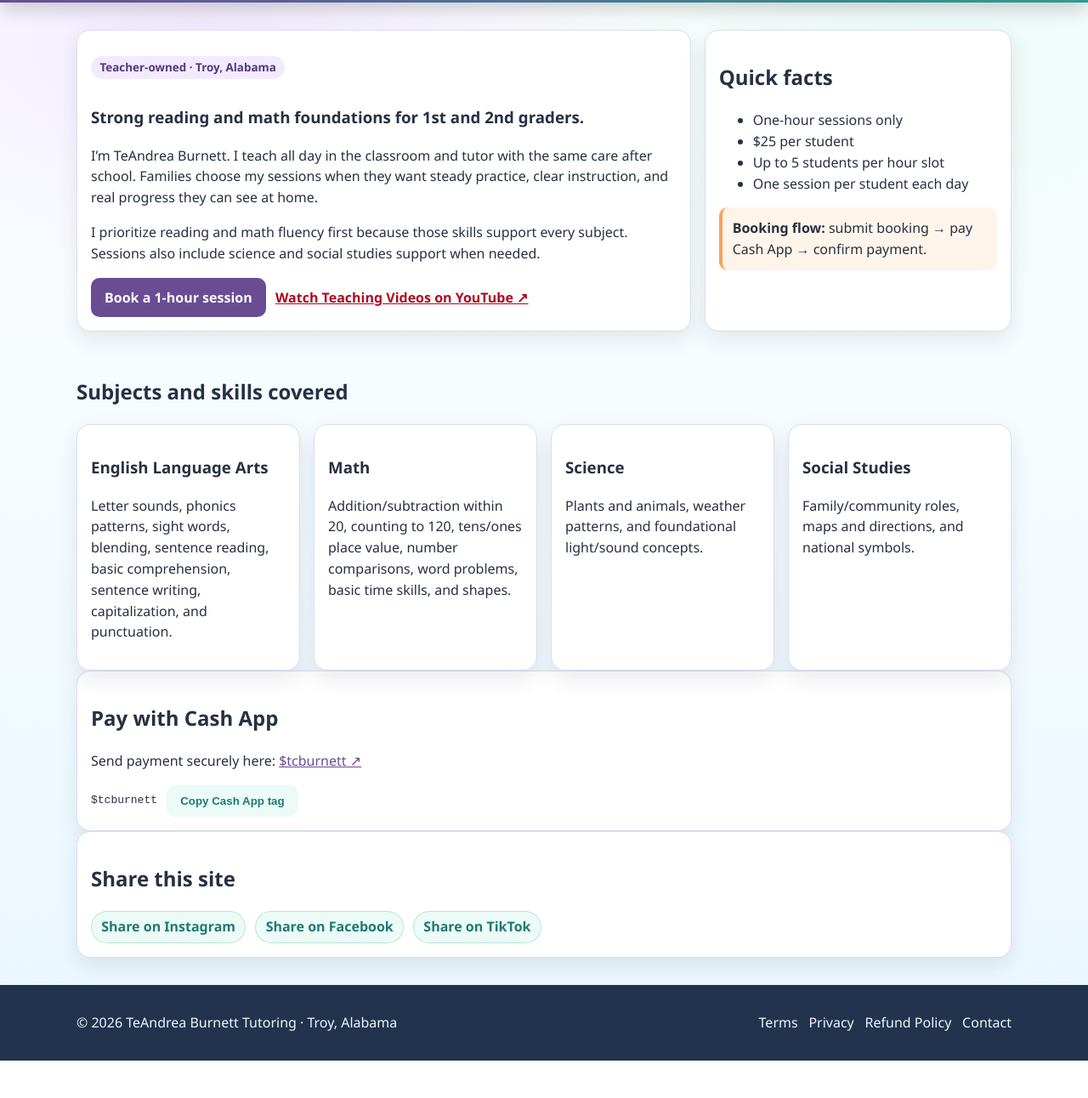
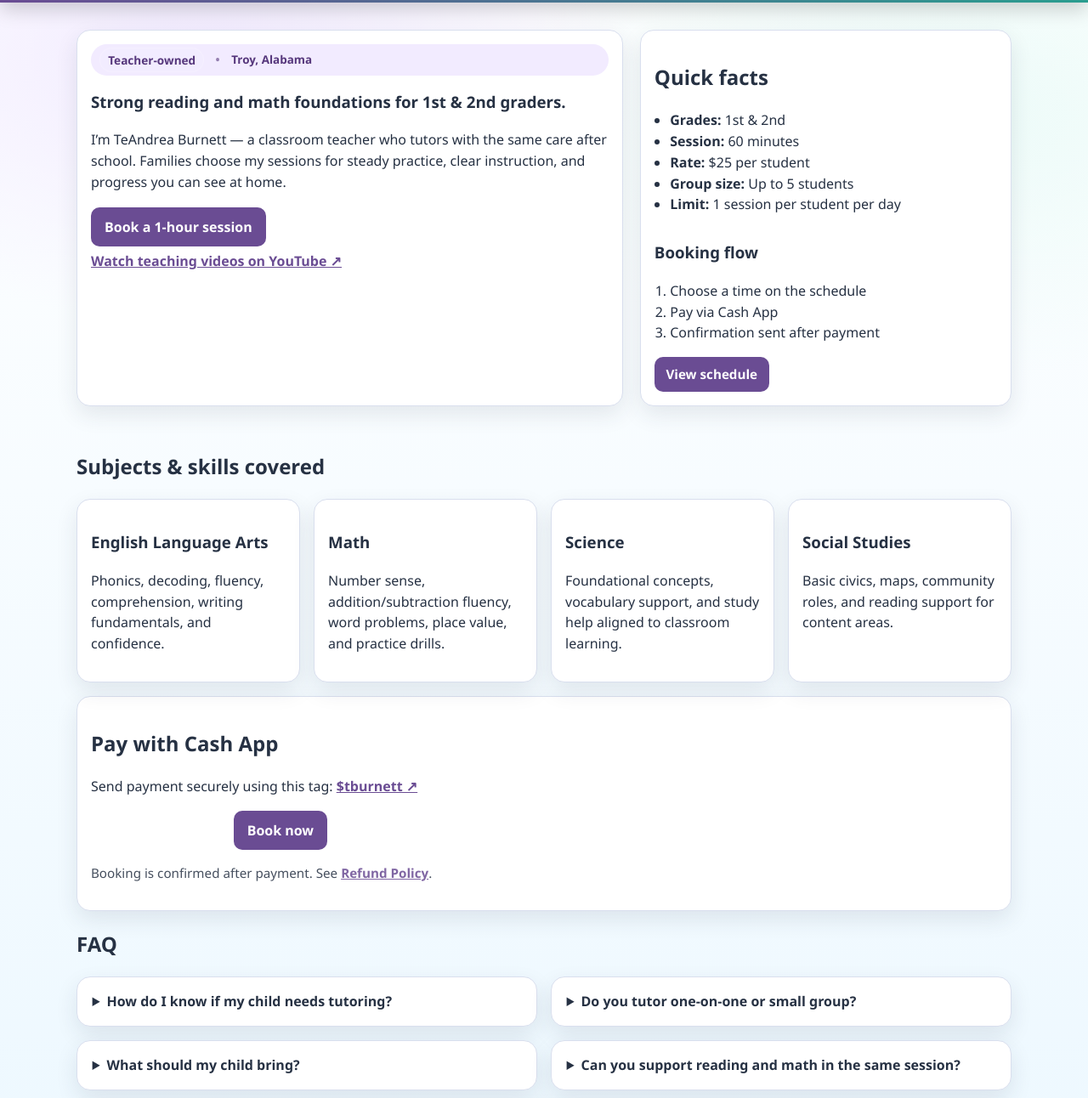
Before and after one commit to SandLotLab/TeandreaBurnettTutoring.com, a plain HTML site: page index.html in a window 1280 px wide. Shown: the part 68-1360 px from the top of the page at 85% size. Before the commit the page ends 1316 px from the top, so only its background shows below. Drawn offline with Linux system fonts and the light colour scheme.

Commit message:
css update

```diff
--- a/css/styles.css
+++ b/css/styles.css
@@ -229,3 +229,40 @@ label { display: grid; gap: .25rem; font-weight: 700; }
   .brand-logo { height: 52px; }
   .nav-wrap { padding: .3rem 0; }
 }
+
+/* Add these to /css/styles.css (safe additions) */
+
+.grid-2 { display: grid; gap: 1.25rem; grid-template-columns: 1.25fr 0.85fr; }
+@media (max-width: 900px) { .grid-2 { grid-template-columns: 1fr; } }
+
+.pill {
+  display: inline-block;
+  padding: .2rem .55rem;
+  border-radius: 999px;
+  border: 1px solid rgba(255,255,255,.18);
+  background: rgba(255,255,255,.06);
+  font-weight: 600;
+  font-size: .85rem;
+}
+.dot { opacity: .6; margin: 0 .5rem; }
+.eyebrow { margin: 0; display: flex; align-items: center; gap: .35rem; flex-wrap: wrap; }
+
+.facts, .steps { margin: 0; padding-left: 1.15rem; }
+.divider { height: 1px; background: rgba(255,255,255,.12); margin: .75rem 0; }
+
+.cards-4 { display: grid; gap: 1rem; grid-template-columns: repeat(4, 1fr); }
+@media (max-width: 900px) { .cards-4 { grid-template-columns: 1fr; } }
+
+.faq-grid { display: grid; gap: 1rem; grid-template-columns: 1fr 1fr; }
+@media (max-width: 900px) { .faq-grid { grid-template-columns: 1fr; } }
+details.card { padding: 1rem 1.1rem; }
+details.card summary { cursor: pointer; font-weight: 700; }
+
+.share-row { display: flex; gap: .75rem; flex-wrap: wrap; }
+
+.btn-ghost { background: transparent; border: 1px solid rgba(255,255,255,.18); }
+.btn-small { padding: .55rem .85rem; font-size: .95rem; }
+.text-link { font-weight: 600; }
+.link-row { margin-top: .25rem; }
+.fineprint { opacity: .85; font-size: .95rem; }
+.muted { opacity: .85; }
--- a/index.html
+++ b/index.html
@@ -18,59 +18,187 @@
   </head>
   <body>
     <div data-site-header></div>
-    <main>
-      <section class="hero container">
-        <article class="hero-panel stack">
-          <p class="eyebrow">Teacher-owned · Troy, Alabama</p>
-          <h1>Strong reading and math foundations for 1st and 2nd graders.</h1>
-          <p>I’m TeAndrea Burnett. I teach all day in the classroom and tutor with the same care after school. Families choose my sessions when they want steady practice, clear instruction, and real progress they can see at home.</p>
-          <p>I prioritize reading and math fluency first because those skills support every subject. Sessions also include science and social studies support when needed.</p>
+    <!-- Replace ONLY the <main>...</main> on your home page with this -->
+
+<main class="container stack">
+  <!-- HERO -->
+  <section class="hero grid-2">
+    <article class="card stack">
+      <p class="eyebrow">
+        <span class="pill">Teacher-owned</span>
+        <span class="dot">•</span>
+        <span>Troy, Alabama</span>
+      </p>
+
+      <h1>Strong reading and math foundations for 1st &amp; 2nd graders.</h1>
+
+      <p>
+        I’m TeAndrea Burnett — a classroom teacher who tutors with the same care after school.
+        Families choose my sessions for steady practice, clear instruction, and progress you can see at home.
+      </p>
+
       <div class="button-row">
         <a class="btn" href="/schedule">Book a 1-hour session</a>
-            <a class="youtube-link" href="https://www.youtube.com/@teandreaburnett0910" target="_blank" rel="noopener noreferrer">Watch Teaching Videos on YouTube ↗</a>
+        <a class="btn btn-ghost" href="/about">Meet TeAndrea</a>
+      </div>
+
+      <div class="link-row">
+        <a class="text-link" href="https://www.youtube.com/@teandreaburnett0910" target="_blank" rel="noopener noreferrer">
+          Watch teaching videos on YouTube ↗
+        </a>
       </div>
     </article>
+
+    <!-- QUICK FACTS -->
     <aside class="card stack">
       <h2>Quick facts</h2>
-          <ul>
-            <li>One-hour sessions only</li>
-            <li>$25 per student</li>
-            <li>Up to 5 students per hour slot</li>
-            <li>One session per student each day</li>
+      <ul class="facts">
+        <li><strong>Grades:</strong> 1st &amp; 2nd</li>
+        <li><strong>Session:</strong> 60 minutes</li>
+        <li><strong>Rate:</strong> $25 per student</li>
+        <li><strong>Group size:</strong> Up to 5 students</li>
+        <li><strong>Limit:</strong> 1 session per student per day</li>
       </ul>
-          <div class="note-box"><strong>Booking flow:</strong> submit booking → pay Cash App → confirm payment.</div>
+
+      <div class="divider"></div>
+
+      <h3>Booking flow</h3>
+      <ol class="steps">
+        <li>Choose a time on the schedule</li>
+        <li>Pay via Cash App</li>
+        <li>Confirmation sent after payment</li>
+      </ol>
+
+      <a class="btn btn-small" href="/schedule">View schedule</a>
     </aside>
   </section>
 
-      <section class="container stack">
-        <h2>Subjects and skills covered</h2>
-        <div class="grid grid-2">
-          <article class="card"><h3>English Language Arts</h3><p>Letter sounds, phonics patterns, sight words, blending, sentence reading, basic comprehension, sentence writing, capitalization, and punctuation.</p></article>
-          <article class="card"><h3>Math</h3><p>Addition/subtraction within 20, counting to 120, tens/ones place value, number comparisons, word problems, basic time skills, and shapes.</p></article>
-          <article class="card"><h3>Science</h3><p>Plants and animals, weather patterns, and foundational light/sound concepts.</p></article>
-          <article class="card"><h3>Social Studies</h3><p>Family/community roles, maps and directions, and national symbols.</p></article>
+  <!-- WHAT WE COVER -->
+  <section class="stack">
+    <h2>Subjects &amp; skills covered</h2>
+
+    <div class="cards-4">
+      <section class="card stack">
+        <h3>English Language Arts</h3>
+        <p>Phonics, decoding, fluency, comprehension, writing fundamentals, and confidence.</p>
+      </section>
+
+      <section class="card stack">
+        <h3>Math</h3>
+        <p>Number sense, addition/subtraction fluency, word problems, place value, and practice drills.</p>
+      </section>
+
+      <section class="card stack">
+        <h3>Science</h3>
+        <p>Foundational concepts, vocabulary support, and study help aligned to classroom learning.</p>
+      </section>
+
+      <section class="card stack">
+        <h3>Social Studies</h3>
+        <p>Basic civics, maps, community roles, and reading support for content areas.</p>
+      </section>
     </div>
   </section>
 
-      <section class="container card stack">
+  <!-- PAYMENT -->
+  <section class="card stack">
     <h2>Pay with Cash App</h2>
-        <p>Send payment securely here: <a href="https://cash.app/$tcburnett" target="_blank" rel="noopener noreferrer">$tcburnett ↗</a></p>
-        <div class="copy-row">
-          <code id="cashTag">$tcburnett</code>
-          <button class="btn btn-light" id="copyCashTag" type="button">Copy Cash App tag</button>
-          <span id="copyStatus" role="status" aria-live="polite"></span>
+    <p>
+      Send payment securely using this tag:
+      <a class="text-link" href="https://cash.app/$tburnett" target="_blank" rel="noopener noreferrer">$tburnett ↗</a>
+    </p>
+
+    <div class="button-row">
+      <button class="btn btn-ghost" type="button" data-copy="$tburnett">Copy Cash App tag</button>
+      <a class="btn" href="/schedule">Book now</a>
+    </div>
+
+    <p class="fineprint">
+      Booking is confirmed after payment. See <a class="text-link" href="/refund-policy">Refund Policy</a>.
+    </p>
+  </section>
+
+  <!-- FAQ -->
+  <section class="stack">
+    <h2>FAQ</h2>
+
+    <div class="faq-grid">
+      <details class="card">
+        <summary>How do I know if my child needs tutoring?</summary>
+        <div class="stack">
+          <p>
+            If reading feels slow, math facts are hard to recall, homework causes frustration, or confidence is slipping,
+            tutoring can help build the foundation before gaps grow.
+          </p>
+        </div>
+      </details>
+
+      <details class="card">
+        <summary>Do you tutor one-on-one or small group?</summary>
+        <div class="stack">
+          <p>Sessions may include small groups (up to 5 students). Instruction stays structured and age-appropriate.</p>
+        </div>
+      </details>
+
+      <details class="card">
+        <summary>What should my child bring?</summary>
+        <div class="stack">
+          <p>A folder, pencil, and any recent schoolwork or teacher notes you want me to review.</p>
+        </div>
+      </details>
+
+      <details class="card">
+        <summary>Can you support reading and math in the same session?</summary>
+        <div class="stack">
+          <p>Yes. We prioritize what matters most and structure the hour for steady practice and progress.</p>
+        </div>
+      </details>
     </div>
   </section>
 
-      <section class="container card stack">
-        <h2>Share this site</h2>
+  <!-- SHARE / SOCIAL -->
+  <section class="card stack">
+    <h2>Share</h2>
+    <p class="muted">If you know a family who could use support, share the site:</p>
+
     <div class="share-row">
-          <a class="social-chip" href="https://www.instagram.com/?url=https://teandreaburnetttutoring.com" target="_blank" rel="noopener noreferrer">Share on Instagram</a>
-          <a class="social-chip" href="https://www.facebook.com/sharer/sharer.php?u=https%3A%2F%2Fteandreaburnetttutoring.com" target="_blank" rel="noopener noreferrer">Share on Facebook</a>
-          <a class="social-chip" href="https://www.tiktok.com/upload?lang=en" target="_blank" rel="noopener noreferrer">Share on TikTok</a>
+      <a class="btn btn-ghost" href="#" data-share="facebook">Facebook</a>
+      <a class="btn btn-ghost" href="#" data-share="instagram">Instagram</a>
+      <a class="btn btn-ghost" href="#" data-share="tiktok">TikTok</a>
+      <button class="btn btn-ghost" type="button" data-copy-url>Copy site link</button>
     </div>
   </section>
 </main>
+
+<script>
+  // Copy helpers (Cash App tag + site URL)
+  (function () {
+    const copy = async (text) => {
+      try { await navigator.clipboard.writeText(text); } catch (e) {}
+    };
+
+    document.addEventListener("click", (e) => {
+      const t = e.target.closest("[data-copy]");
+      if (t) copy(t.getAttribute("data-copy"));
+
+      const u = e.target.closest("[data-copy-url]");
+      if (u) copy(window.location.origin + "/");
+
+      const s = e.target.closest("[data-share]");
+      if (s) {
+        e.preventDefault();
+        const url = encodeURIComponent(window.location.origin + "/");
+        const text = encodeURIComponent("TeAndrea Burnett Tutoring — 1st & 2nd grade support in Troy, AL");
+        const which = s.getAttribute("data-share");
+
+        if (which === "facebook") window.open(`https://www.facebook.com/sharer/sharer.php?u=${url}`, "_blank");
+        if (which === "tiktok") window.open(`https://www.tiktok.com/upload?lang=en`, "_blank");
+        if (which === "instagram") window.open(`https://www.instagram.com/`, "_blank");
+      }
+    });
+  })();
+</script>
+
     <div data-site-footer></div>
     <script src="/js/components.js"></script>
     <script src="/js/main.js"></script>
```
Lines whose indentation alone changed are shown as unchanged.
